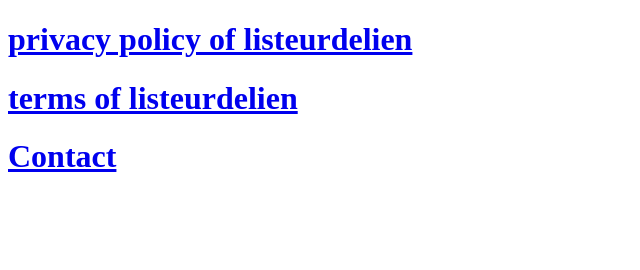
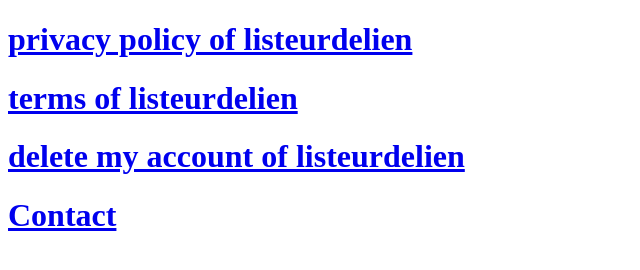
Before and after one commit to gregcorp/gregcorp.github.io, a plain HTML site: page index.html in a window 1280 px wide. Shown: the whole page, without its empty margins (0-640 px from the left). Drawn offline with Linux system fonts and the light colour scheme.

Commit message:
Update index.html

```diff
--- a/index.html
+++ b/index.html
@@ -7,6 +7,8 @@
     <body>
 <h1><a href="/listeurdelien/privacypolicy.html">privacy policy of listeurdelien</a></h1>
         <h1><a href="/listeurdelien/terms.html">terms of listeurdelien</a></h1>
+                <h1><a href="/listeurdelien/deletemydata.html">delete my account of listeurdelien</a></h1>
+
 
 <h1><a href="mailto:gregcorp@proton.me">Contact</a></h1>
     </body>
```
